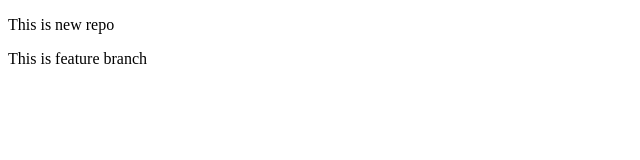
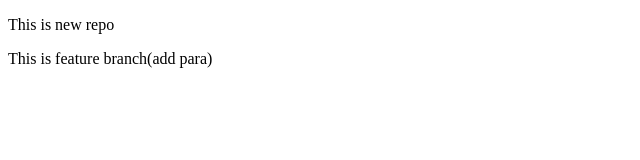
Before and after one commit to student-vaishnavipatil/LocalRepo, a plain HTML site: page index.html in a window 1280 px wide. Shown: the full height of the page, 0-640 px from the left. Drawn offline with Linux system fonts and the light colour scheme.

```diff
--- a/index.html
+++ b/index.html
@@ -7,6 +7,6 @@
 </head>
 <body>
     <p>This is new repo</p>
-    <p>This is feature branch</p>
+    <p>This is feature branch(add para)</p>
 </body>
 </html>
```
